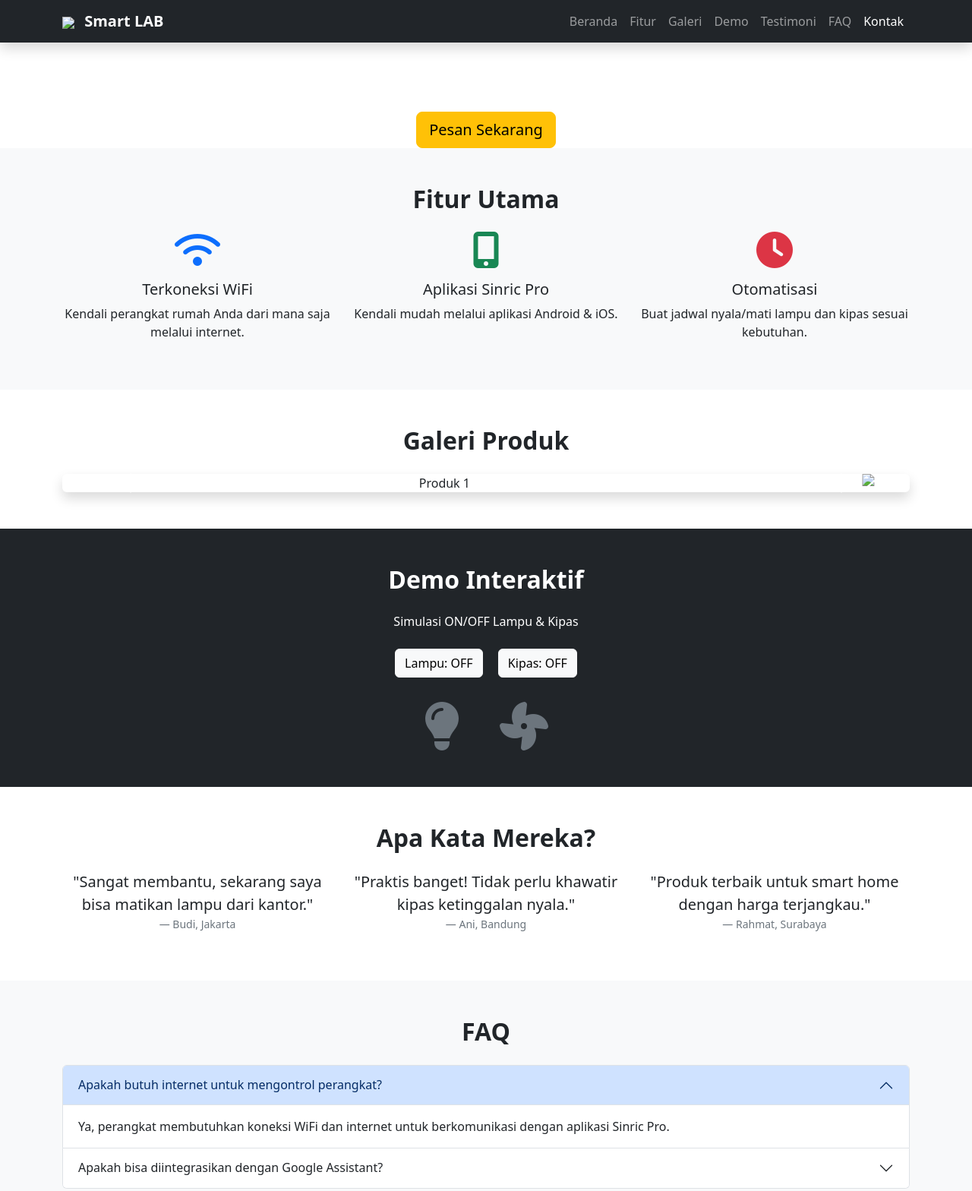
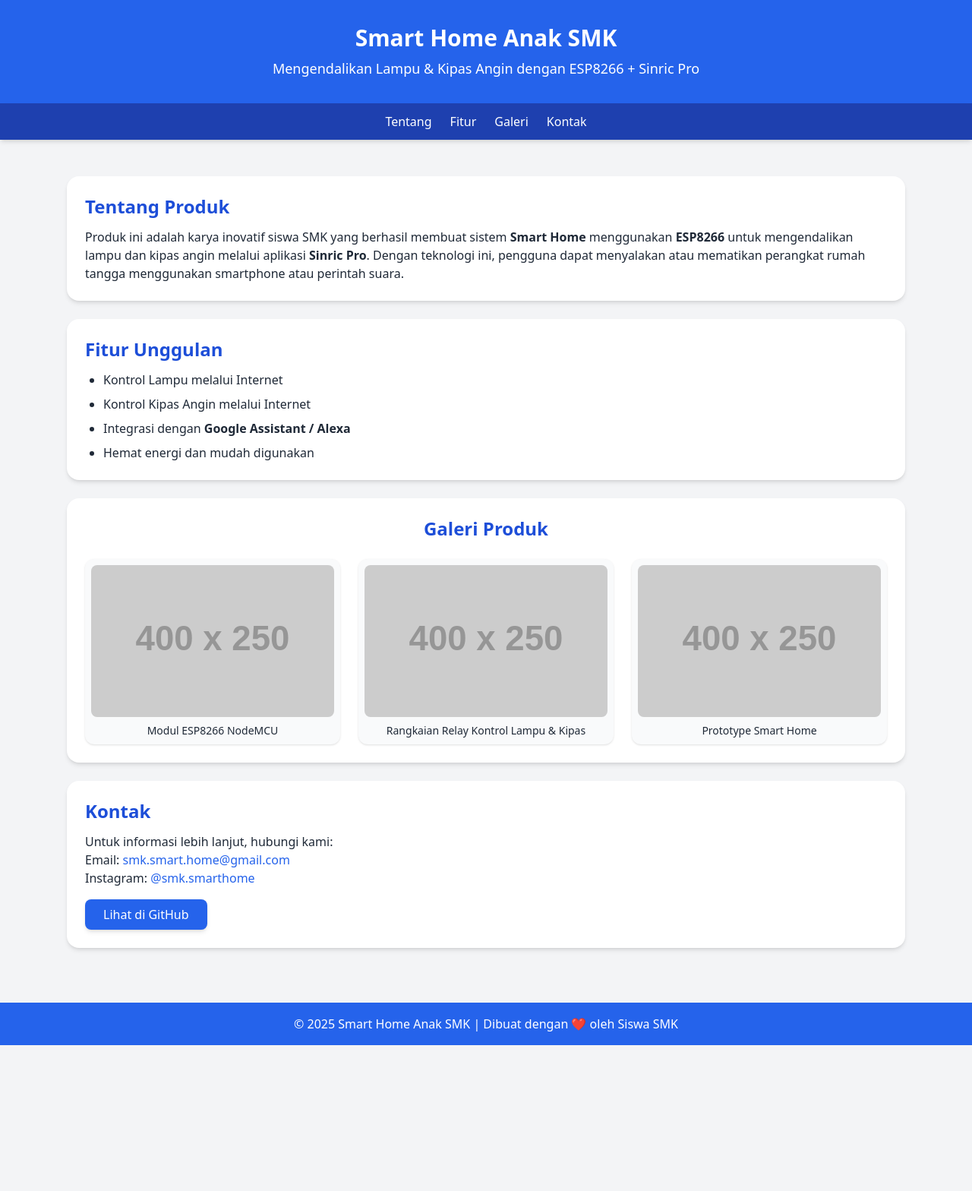
Before and after one commit to sady32/smart-home, a plain HTML site: page index.html in a window 1280 px wide. Shown: the top 1568 px of the page at 76% size. After the commit the page ends 1376 px from the top, so only its background shows below. Drawn offline with nearby package versions, Linux system fonts and the light colour scheme; placeholder pictures from the web are drawn by us.

Commit message:
Update index.html

```diff
--- a/index.html
+++ b/index.html
@@ -1,204 +1,93 @@
 <!DOCTYPE html>
 <html lang="id">
 <head>
-  <meta charset="UTF-8">
-  <meta name="viewport" content="width=device-width, initial-scale=1">
-  <title>Smart LAB - Kendali Pintar Lampu & Kipas</title>
+  <meta charset="UTF-8" />
+  <meta name="viewport" content="width=device-width, initial-scale=1.0" />
+  <title>Smart Home Anak SMK</title>
+  <script src="https://cdn.tailwindcss.com"></script>
+</head>
+<body class="bg-gray-100 text-gray-800">
 
-  <!-- Bootstrap 5 -->
-  <link href="https://cdn.jsdelivr.net/npm/bootstrap@5.3.2/dist/css/bootstrap.min.css" rel="stylesheet">
-  <!-- Font Awesome -->
-  <link rel="stylesheet" href="https://cdnjs.cloudflare.com/ajax/libs/font-awesome/6.4.2/css/all.min.css">
-  <!-- Custom CSS -->
-  <link rel="stylesheet" href="style.css">
-</head>
-<body data-bs-spy="scroll" data-bs-target="#navbar">
+  <!-- Header -->
+  <header class="bg-blue-600 text-white py-8 text-center shadow-lg">
+    <h1 class="text-3xl font-bold">Smart Home Anak SMK</h1>
+    <p class="text-lg mt-2">Mengendalikan Lampu & Kipas Angin dengan ESP8266 + Sinric Pro</p>
+  </header>
 
   <!-- Navbar -->
-<nav id="navbar" class="navbar navbar-expand-lg navbar-dark bg-dark fixed-top shadow">
-  <div class="container">
-    <a class="navbar-brand fw-bold" href="#">
-      <img src="images/logo.png" width="40" class="me-2"> Smart LAB
-    </a>
-    <button class="navbar-toggler" type="button" data-bs-toggle="collapse" data-bs-target="#menu">
-      <span class="navbar-toggler-icon"></span>
-    </button>
-    <div class="collapse navbar-collapse" id="menu">
-      <ul class="navbar-nav ms-auto">
-        <li class="nav-item"><a class="nav-link" href="#home">Beranda</a></li>
-        <li class="nav-item"><a class="nav-link" href="#fitur">Fitur</a></li>
-        <li class="nav-item"><a class="nav-link" href="#galeri">Galeri</a></li>
-        <li class="nav-item"><a class="nav-link" href="#demo">Demo</a></li>
-        <li class="nav-item"><a class="nav-link" href="#testimoni">Testimoni</a></li>
-        <li class="nav-item"><a class="nav-link" href="#faq">FAQ</a></li>
-        <li class="nav-item"><a class="nav-link" href="#kontak">Kontak</a></li>
-      </ul>
-    </div>
-  </div>
+  <nav class="bg-blue-800 text-white flex justify-center space-x-6 py-3 sticky top-0 shadow-md">
+    <a href="#tentang" class="hover:underline">Tentang</a>
+    <a href="#fitur" class="hover:underline">Fitur</a>
+    <a href="#galeri" class="hover:underline">Galeri</a>
+    <a href="#kontak" class="hover:underline">Kontak</a>
   </nav>
 
-<!-- Hero -->
-<header id="home" class="hero text-white text-center d-flex align-items-center">
-  <div class="container">
-    <h1 class="display-3 fw-bold">Smart LAB</h1>
-    <p class="lead">Kendali lampu & kipas rumah Anda kapan saja, di mana saja dengan ESP8266 & Sinric Pro</p>
-    <a href="#kontak" class="btn btn-warning btn-lg mt-3">Pesan Sekarang</a>
-  </div>
-</header>
+  <main class="max-w-6xl mx-auto p-6">
+    <!-- Tentang -->
+    <section id="tentang" class="bg-white rounded-2xl shadow-md p-6 my-6">
+      <h2 class="text-2xl font-bold mb-3 text-blue-700">Tentang Produk</h2>
+      <p>
+        Produk ini adalah karya inovatif siswa SMK yang berhasil membuat sistem
+        <b>Smart Home</b> menggunakan <b>ESP8266</b> untuk mengendalikan lampu dan kipas angin
+        melalui aplikasi <b>Sinric Pro</b>.
+        Dengan teknologi ini, pengguna dapat menyalakan atau mematikan perangkat rumah
+        tangga menggunakan smartphone atau perintah suara.
+      </p>
+    </section>
 
     <!-- Fitur -->
-<section id="fitur" class="py-5 bg-light">
-  <div class="container text-center">
-    <h2 class="fw-bold mb-4">Fitur Utama</h2>
-    <div class="row">
-      <div class="col-md-4">
-        <i class="fas fa-wifi fa-3x text-primary mb-3"></i>
-        <h5>Terkoneksi WiFi</h5>
-        <p>Kendali perangkat rumah Anda dari mana saja melalui internet.</p>
-      </div>
-      <div class="col-md-4">
-        <i class="fas fa-mobile-alt fa-3x text-success mb-3"></i>
-        <h5>Aplikasi Sinric Pro</h5>
-        <p>Kendali mudah melalui aplikasi Android & iOS.</p>
-      </div>
-      <div class="col-md-4">
-        <i class="fas fa-clock fa-3x text-danger mb-3"></i>
-        <h5>Otomatisasi</h5>
-        <p>Buat jadwal nyala/mati lampu dan kipas sesuai kebutuhan.</p>
-      </div>
-    </div>
-  </div>
+    <section id="fitur" class="bg-white rounded-2xl shadow-md p-6 my-6">
+      <h2 class="text-2xl font-bold mb-3 text-blue-700">Fitur Unggulan</h2>
+      <ul class="list-disc pl-6 space-y-2">
+        <li>Kontrol Lampu melalui Internet</li>
+        <li>Kontrol Kipas Angin melalui Internet</li>
+        <li>Integrasi dengan <b>Google Assistant / Alexa</b></li>
+        <li>Hemat energi dan mudah digunakan</li>
+      </ul>
     </section>
 
     <!-- Galeri -->
-<section id="galeri" class="py-5 text-center">
-  <div class="container">
-    <h2 class="fw-bold mb-4">Galeri Produk</h2>
-    <div id="carouselExample" class="carousel slide" data-bs-ride="carousel">
-      <div class="carousel-inner shadow rounded">
-        <div class="carousel-item active">
-          <img src="images/produk1.jpg" class="d-block w-100" alt="Produk 1">
+    <section id="galeri" class="bg-white rounded-2xl shadow-md p-6 my-6">
+      <h2 class="text-2xl font-bold mb-6 text-blue-700 text-center">Galeri Produk</h2>
+      <div class="grid grid-cols-1 sm:grid-cols-2 md:grid-cols-3 gap-6">
+        <!-- Foto Produk 1 -->
+        <div class="bg-gray-50 rounded-xl shadow hover:shadow-lg transition p-2">
+          <img src="https://via.placeholder.com/400x250?text=ESP8266"
+               alt="ESP8266" class="rounded-lg w-full">
+          <p class="text-center mt-2 text-sm">Modul ESP8266 NodeMCU</p>
         </div>
-        <div class="carousel-item">
-          <img src="images/produk2.jpg" class="d-block w-100" alt="Produk 2">
+        <!-- Foto Produk 2 -->
+        <div class="bg-gray-50 rounded-xl shadow hover:shadow-lg transition p-2">
+          <img src="https://via.placeholder.com/400x250?text=Rangkaian+Relay"
+               alt="Relay Smart Home" class="rounded-lg w-full">
+          <p class="text-center mt-2 text-sm">Rangkaian Relay Kontrol Lampu & Kipas</p>
         </div>
-        <div class="carousel-item">
-          <img src="images/produk3.jpg" class="d-block w-100" alt="Produk 3">
-        </div>
-      </div>
-      <button class="carousel-control-prev" type="button" data-bs-target="#carouselExample" data-bs-slide="prev">
-        <span class="carousel-control-prev-icon"></span>
-      </button>
-      <button class="carousel-control-next" type="button" data-bs-target="#carouselExample" data-bs-slide="next">
-        <span class="carousel-control-next-icon"></span>
-      </button>
-    </div>
-  </div>
-</section>
-
-<!-- Demo -->
-<section id="demo" class="py-5 bg-dark text-white text-center">
-  <div class="container">
-    <h2 class="fw-bold mb-4">Demo Interaktif</h2>
-    <p>Simulasi ON/OFF Lampu & Kipas</p>
-    <button id="lampuBtn" class="btn btn-light m-2">Lampu: OFF</button>
-    <button id="kipasBtn" class="btn btn-light m-2">Kipas: OFF</button>
-    <div class="mt-4">
-      <i id="lampuIcon" class="fas fa-lightbulb fa-4x text-secondary me-5"></i>
-      <i id="kipasIcon" class="fas fa-fan fa-4x text-secondary"></i>
-    </div>
-  </div>
-</section>
-
-<!-- Testimoni -->
-<section id="testimoni" class="py-5">
-  <div class="container text-center">
-    <h2 class="fw-bold mb-4">Apa Kata Mereka?</h2>
-    <div class="row">
-      <div class="col-md-4">
-        <blockquote class="blockquote">
-          <p>"Sangat membantu, sekarang saya bisa matikan lampu dari kantor."</p>
-        </blockquote>
-        <footer class="blockquote-footer">Budi, Jakarta</footer>
-      </div>
-      <div class="col-md-4">
-        <blockquote class="blockquote">
-          <p>"Praktis banget! Tidak perlu khawatir kipas ketinggalan nyala."</p>
-        </blockquote>
-        <footer class="blockquote-footer">Ani, Bandung</footer>
-      </div>
-      <div class="col-md-4">
-        <blockquote class="blockquote">
-          <p>"Produk terbaik untuk smart home dengan harga terjangkau."</p>
-        </blockquote>
-        <footer class="blockquote-footer">Rahmat, Surabaya</footer>
-      </div>
-    </div>
-  </div>
-</section>
-
-<!-- FAQ -->
-<section id="faq" class="py-5 bg-light">
-  <div class="container">
-    <h2 class="fw-bold text-center mb-4">FAQ</h2>
-    <div class="accordion" id="faqAccordion">
-      <div class="accordion-item">
-        <h2 class="accordion-header">
-          <button class="accordion-button" data-bs-toggle="collapse" data-bs-target="#faq1">
-            Apakah butuh internet untuk mengontrol perangkat?
-          </button>
-        </h2>
-        <div id="faq1" class="accordion-collapse collapse show">
-          <div class="accordion-body">Ya, perangkat membutuhkan koneksi WiFi dan internet untuk berkomunikasi dengan aplikasi Sinric Pro.</div>
-        </div>
-      </div>
-      <div class="accordion-item">
-        <h2 class="accordion-header">
-          <button class="accordion-button collapsed" data-bs-toggle="collapse" data-bs-target="#faq2">
-            Apakah bisa diintegrasikan dengan Google Assistant?
-          </button>
-        </h2>
-        <div id="faq2" class="accordion-collapse collapse">
-          <div class="accordion-body">Ya, Smart LAB bisa terhubung dengan Google Assistant & Alexa untuk kontrol suara.</div>
-        </div>
-      </div>
+        <!-- Foto Produk 3 -->
+        <div class="bg-gray-50 rounded-xl shadow hover:shadow-lg transition p-2">
+          <img src="https://via.placeholder.com/400x250?text=Prototype+Smart+Home"
+               alt="Prototype Smart Home" class="rounded-lg w-full">
+          <p class="text-center mt-2 text-sm">Prototype Smart Home</p>
         </div>
       </div>
     </section>
 
     <!-- Kontak -->
-<section id="kontak" class="py-5 bg-dark text-white">
-  <div class="container text-center">
-    <h2 class="fw-bold mb-3">Hubungi Kami</h2>
-    <form class="row g-3 justify-content-center">
-      <div class="col-md-5">
-        <input type="text" class="form-control" placeholder="Nama Anda" required>
-      </div>
-      <div class="col-md-5">
-        <input type="email" class="form-control" placeholder="Email Anda" required>
-      </div>
-      <div class="col-md-10">
-        <textarea class="form-control" rows="4" placeholder="Pesan..." required></textarea>
-      </div>
-      <div class="col-12">
-        <button class="btn btn-warning">Kirim Pesan</button>
-      </div>
-    </form>
-  </div>
+    <section id="kontak" class="bg-white rounded-2xl shadow-md p-6 my-6">
+      <h2 class="text-2xl font-bold mb-3 text-blue-700">Kontak</h2>
+      <p>Untuk informasi lebih lanjut, hubungi kami:</p>
+      <p>Email: <a href="mailto:smk.smart.home@gmail.com" class="text-blue-600 hover:underline">smk.smart.home@gmail.com</a></p>
+      <p>Instagram: <a href="https://instagram.com" target="_blank" class="text-blue-600 hover:underline">@smk.smarthome</a></p>
+      <a href="https://github.com/username/smarthome-smk"
+         class="inline-block mt-4 px-6 py-2 bg-blue-600 text-white rounded-lg shadow-md hover:bg-blue-800">
+         Lihat di GitHub
+      </a>
     </section>
+  </main>
 
   <!-- Footer -->
-<footer class="bg-black text-white text-center py-3">
-  <p>&copy; 2025 Smart LAB | Dibuat dengan ❤️</p>
-  <div>
-    <a href="#" class="text-white me-3"><i class="fab fa-facebook"></i></a>
-    <a href="#" class="text-white me-3"><i class="fab fa-instagram"></i></a>
-    <a href="#" class="text-white"><i class="fab fa-whatsapp"></i></a>
-  </div>
+  <footer class="bg-blue-600 text-white text-center py-4 mt-6">
+    <p>&copy; 2025 Smart Home Anak SMK | Dibuat dengan ❤️ oleh Siswa SMK</p>
   </footer>
 
-<!-- JS -->
-<script src="https://cdn.jsdelivr.net/npm/bootstrap@5.3.2/dist/js/bootstrap.bundle.min.js"></script>
-<script src="script.js"></script>
 </body>
 </html>
```
Lines whose indentation alone changed are shown as unchanged.
